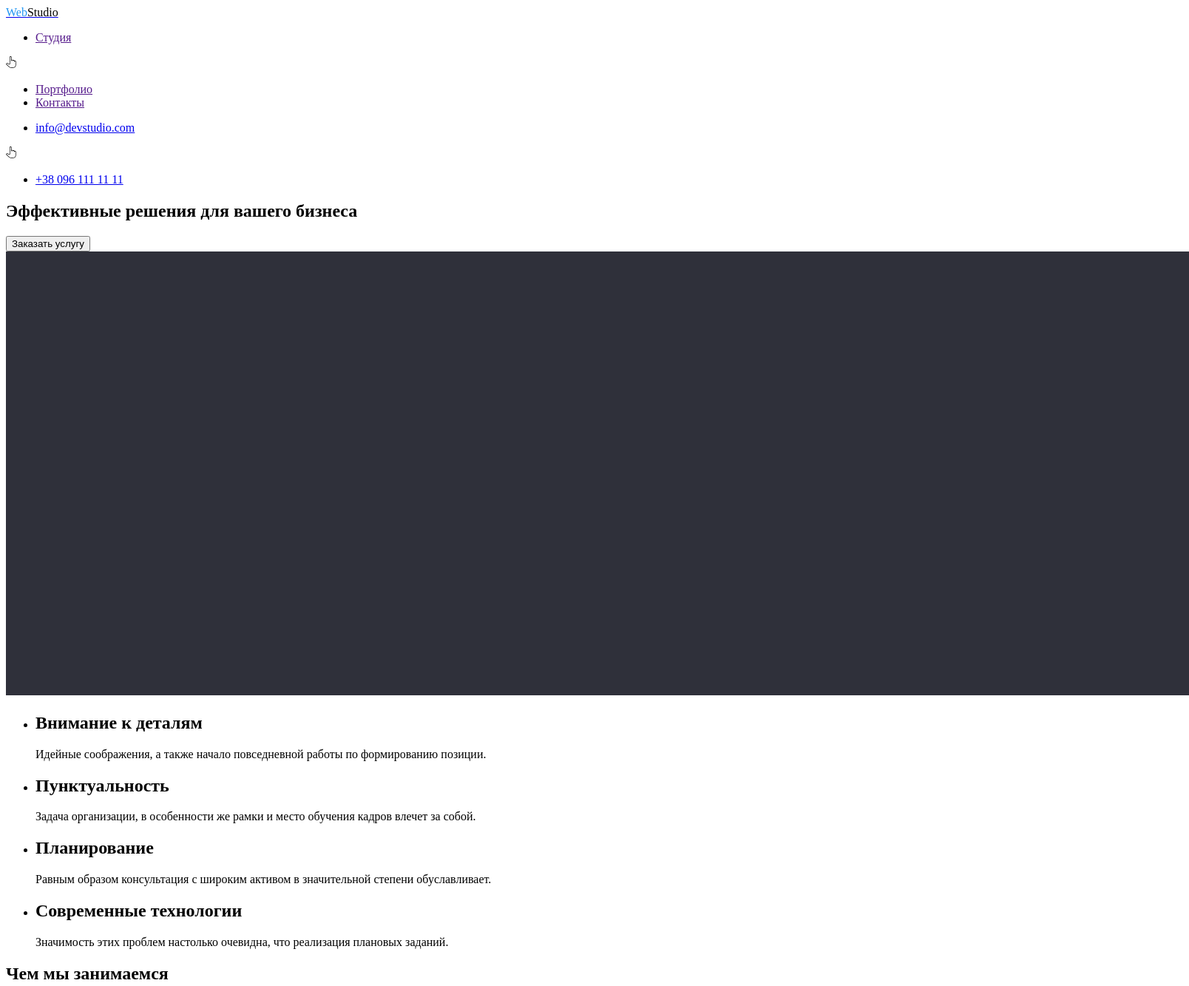
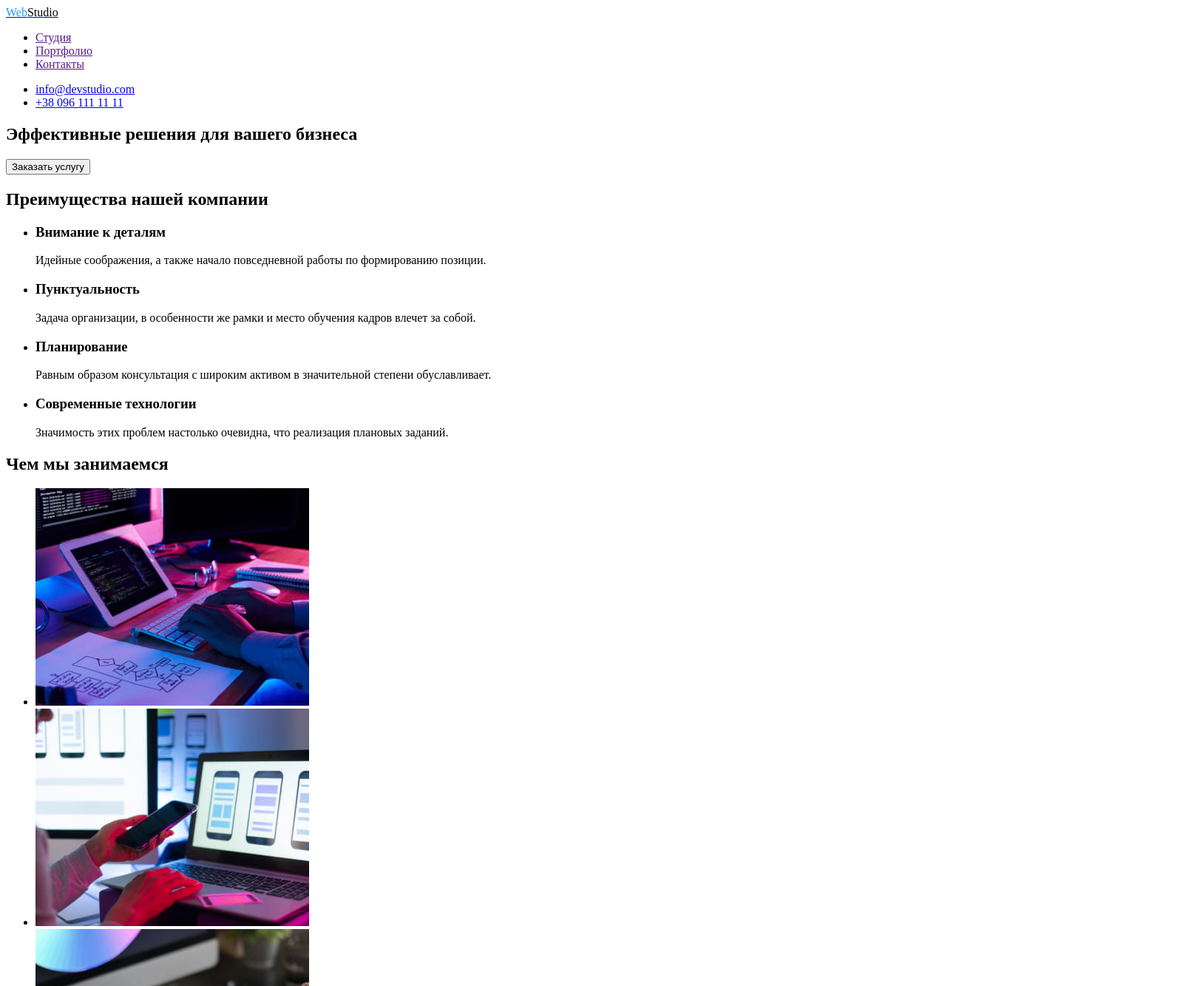
Before and after one commit to YanaBee/goit-markup-hw-01, a plain HTML site: page index.html in a window 1280 px wide. Shown: the top 1333 px of the page at 74% size, 1608 px wide, since content can reach past the window. Drawn offline with Linux system fonts and the light colour scheme.

Commit message:
Работа над ошибками

```diff
--- a/index.html
+++ b/index.html
@@ -8,25 +8,20 @@
 </head>
 <body>
     <!--Шапка страницы-->
+
     <header>
+        <nav>
     <a href="/">
         <span style= color:#2196F3;>Web</span><span style="color:black;">Studio</span>
     </a>
-<nav>
 <ul>
     <li><a href="">Студия</a></li>
-</ul>
-<img src="./Image/hand.svg" alt="рука с пальцем">
-<ul>
     <li><a href="">Портфолио</a></li>
     <li><a href="">Контакты</a></li>
 </ul>
 </nav>
 <ul>
     <li><a href="mailto:info@devstudio.com">info@devstudio.com</a></li>
-</ul>
-    <img src="./Image/hand.svg" alt="рука с пальцем">
-    <ul>
     <li><a href="tel:+380961111111">+38 096 111 11 11</a></li>
 </ul>
     </header>
@@ -35,31 +30,31 @@
     <section>
         <h1>Эффективные решения для вашего бизнеса</h1>
        <button type="Button">Заказать услугу</button>
-        <img src="./Image/Background.png" alt="Фон для центральной заставки" width=1600>
     </section>
 <!--Список преимуществ-->
     <section>
+        <h2>Преимущества нашей компании</h2>
         <ul>
             <li>
-        <h2>Внимание к деталям</h2>
+        <h3>Внимание к деталям</h3>
         <p>
             Идейные соображения, а также начало повседневной работы по формированию позиции.
         </p>
         </li>
         <li>
-        <h2>Пунктуальность</h2>
+        <h3>Пунктуальность</h3>
         <p>
             Задача организации, в особенности же рамки и место обучения кадров влечет за собой.
         </p>
         </li>
         <li>
-        <h2>Планирование</h2>
+        <h3>Планирование</h3>
         <p>
             Равным образом консультация с широким активом в значительной степени обуславливает.
         </p>
         </li>
         <li>
-        <h2>Современные технологии</h2>
+        <h3>Современные технологии</h3>
         <p>
             Значимость этих проблем настолько очевидна, что реализация плановых заданий.
         </p>
@@ -108,7 +103,6 @@
     <a href="/">
         <span style= color:#2196F3;>Web</span><span style="color:black;">Studio</span>
     </a>
-    <img src="./Image/Footerbg.png" alt="Задний фон футера">
     <address>
         <ul>
             <li>
```
